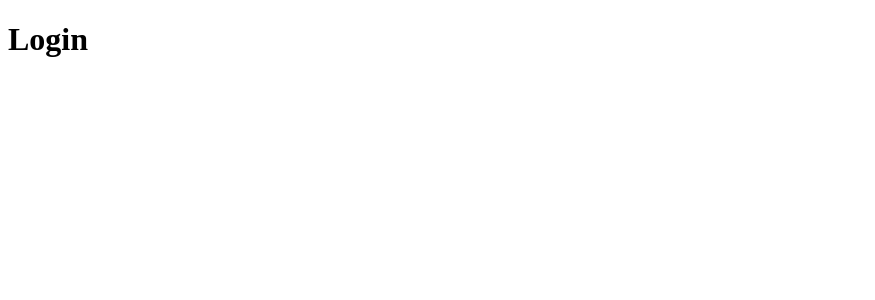
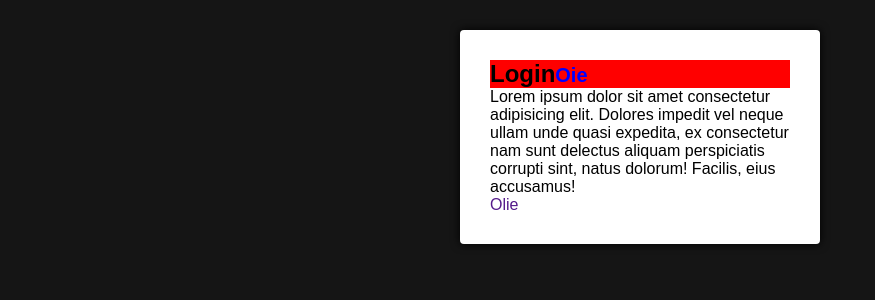
Before and after one commit to Daviniel/Udemy_Exercicios, a React (Create React App) app in the folder React/react-base/: page / in a window 1280 px wide. Shown: the top 300 px of the page, without its empty margins (0-875 px from the left). Built offline with nearby package versions, Linux system fonts and the light colour scheme.

Commit message:
adicionado alguns styles globais

```diff
--- a/React/react-base/package.json
+++ b/React/react-base/package.json
@@ -9,6 +9,7 @@
     "react": "^18.2.0",
     "react-dom": "^18.2.0",
     "react-scripts": "5.0.1",
+    "styled-components": "^6.0.4",
     "web-vitals": "^2.1.4"
   },
   "scripts": {
--- a/React/react-base/src/App.js
+++ b/React/react-base/src/App.js
@@ -1,9 +1,15 @@
 import React from 'react';
 
 import Login from './pages/Login';
+import GlobalStyles from './styles/GlobalStyles';
 
 function App() {
-  return <Login />
+  return (
+    <>
+      <Login />
+      <GlobalStyles />
+    </>
+  );
 }
 
 export default App;
--- a/React/react-base/src/pages/Login/index.js
+++ b/React/react-base/src/pages/Login/index.js
@@ -1,5 +1,19 @@
 import React from 'react';
 
+import { Container } from '../../styles/GlobalStyles';
+import { Title, Paragrafo } from './styled'
+
 export default function Login() {
-  return <h1>Login</h1>
+  return (
+    <>
+      <Container>
+        <Title>
+          Login
+          <small>Oie</small>
+        </Title>
+        <Paragrafo>Lorem ipsum dolor sit amet consectetur adipisicing elit. Dolores impedit vel neque ullam unde quasi expedita, ex consectetur nam sunt delectus aliquam perspiciatis corrupti sint, natus dolorum! Facilis, eius accusamus!</Paragrafo>
+        <a href="">Olie</a>
+      </Container>
+    </>
+  );
 }
--- /dev/null
+++ b/React/react-base/src/pages/Login/styled.js
@@ -0,0 +1,11 @@
+import styled from 'styled-components';
+
+export const Title = styled.h1`
+  background: red;
+  small {
+    color: blue;
+  }
+`;
+
+export const Paragrafo = styled.p`
+`;
--- /dev/null
+++ b/React/react-base/src/styles/GlobalStyles.js
@@ -0,0 +1,40 @@
+import styled, { createGlobalStyle } from 'styled-components';
+
+export default createGlobalStyle`
+  * {
+    margin: 0;
+    padding: 0;
+    outline: none;
+    box-sizing: border-box;
+  }
+
+  body {
+    font-family: sans-serif;
+    background: #151515;
+  }
+
+  html, body, #root {
+    height: 100%;
+  }
+
+  button {
+    cursor: pointer;
+  }
+
+  a {
+    text-decoration: none;
+  }
+
+  ul {
+    list-style: none;
+  }
+`;
+
+export const Container = styled.section`
+  max-width: 360px;
+  background: #fff;
+  margin: 30px auto;
+  padding: 30px;
+  border-radius: 4px;
+  box-shadow: 0 0 10px rgba(0, 0, 0, 1);
+`;
```
Also changed, not shown: 1 other file (tests, documents, lock files or other folders).
